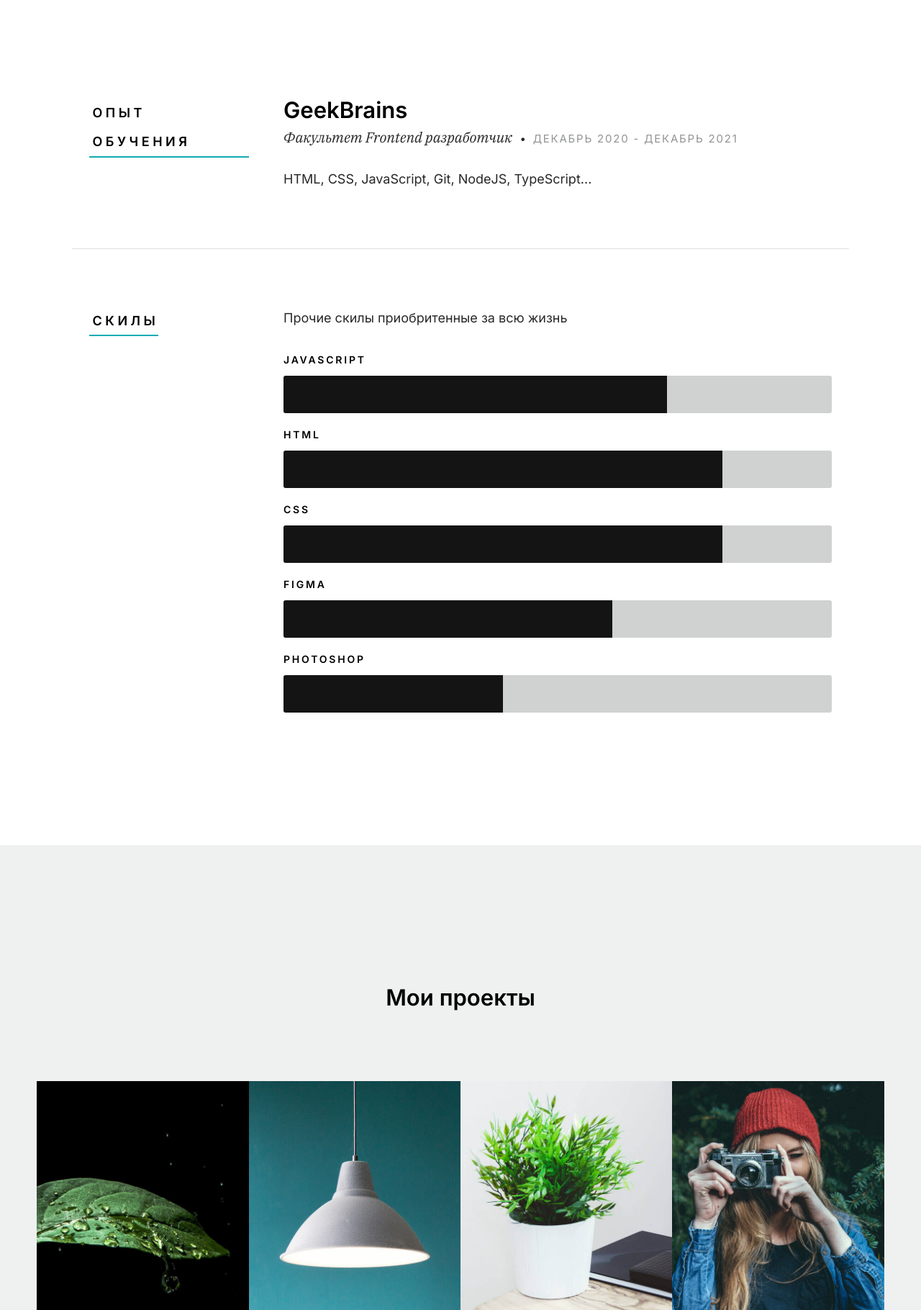
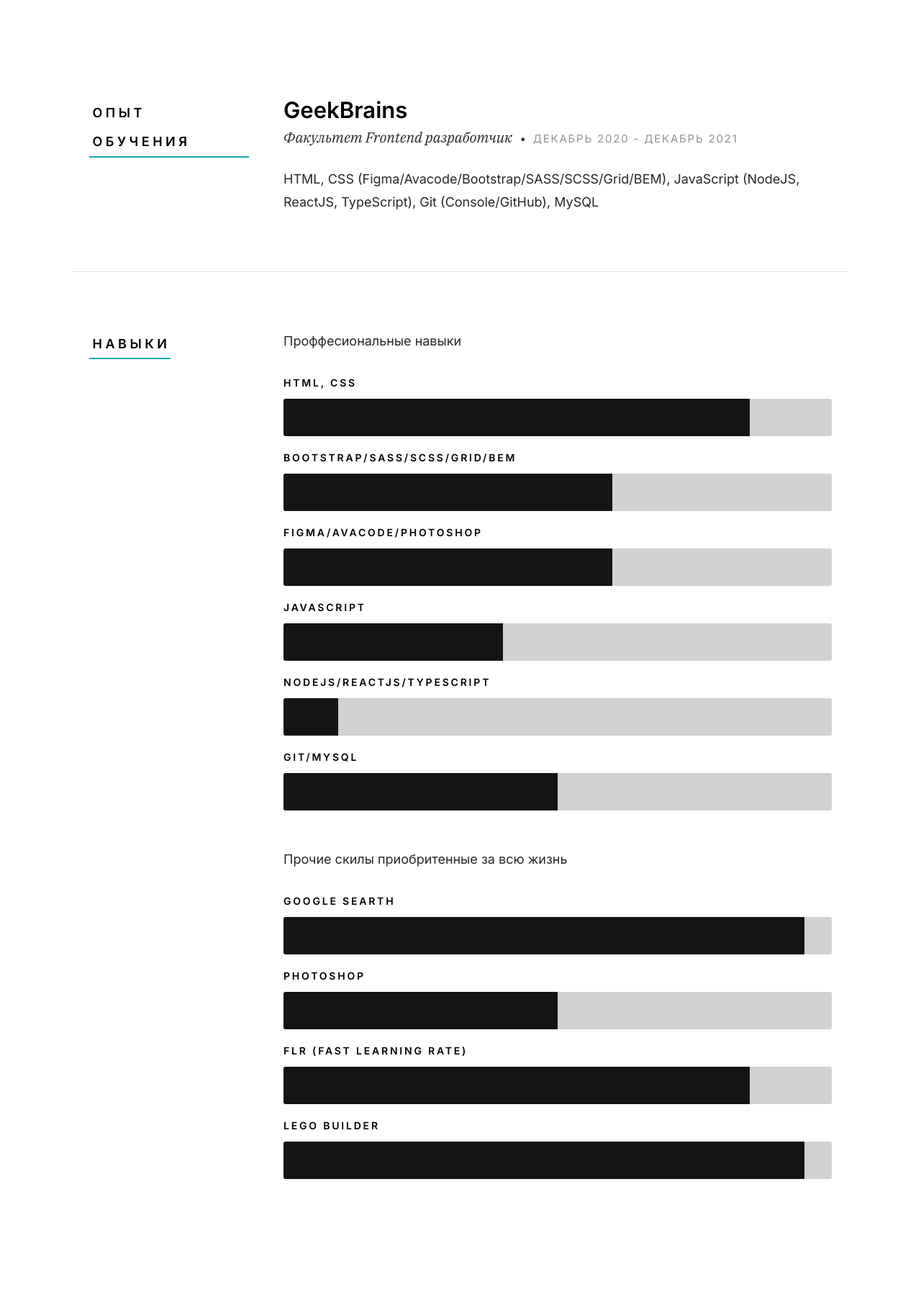
Before and after one commit to MarcusSten/marcussten.github.io, a PHP site: page / in a window 1280 px wide. Shown: the part 1880-3700 px from the top of the page at 72% size. Run offline with PHP 8.4, Linux system fonts and the light colour scheme; some libraries are stand-ins or nearby versions.

Commit message:
edit site5 and starting page

```diff
--- a/index.html
+++ b/index.html
@@ -121,12 +121,10 @@
                     </h3>
 
                     <div class="s-hero__content-social">
-                        <a href="#0"><i class="fab fa-facebook-square" aria-hidden="true"></i></a>
-                        <a href="#0"><i class="fab fa-twitter" aria-hidden="true"></i></a>
-                        <a href="#0"><i class="fab fa-instagram" aria-hidden="true"></i></a>
-                        <a href="#0"><i class="fab fa-dribbble" aria-hidden="true"></i></a>
-                        <a href="#0"><i class="fab fa-behance" aria-hidden="true"></i></a>
-                        <a href="#0"><i class="fab fa-linkedin" aria-hidden="true"></i></a>
+                        <a href="https://vk.com/malmeloon"><i class="fab fa-vk" aria-hidden="true"></i></a>
+                        <a href="https://github.com/MarcusSten/marcussten.github.io"><i class="fab fa-github" aria-hidden="true"></i></a>
+                        <a href="https://t.me/MarusSten"><i class="fab fa-telegram" aria-hidden="true"></i></a>
+                        <a href="https://www.linkedin.com/mwlite/in/marcus-braun-b6a1ba207"><i class="fab fa-linkedin" aria-hidden="true"></i></a>
                     </div>
 
                 </div> <!-- end s-hero__content-about -->
@@ -227,7 +225,7 @@ Yes, I am 35 years old, and I am an accomplished man according to most of the pa
                     </div>
 
                     <p>
-                    HTML, CSS, JavaScript, Git, NodeJS, TypeScript...
+                    HTML, CSS (Figma/Avacode/Bootstrap/SASS/SCSS/Grid/BEM), JavaScript (NodeJS, ReactJS, TypeScript), Git (Console/GitHub), MySQL
                     </p>
 
                 </div> <!-- end resume-block -->
@@ -308,38 +306,59 @@ Yes, I am 35 years old, and I am an accomplished man according to most of the pa
 
         <div class="row s-resume__section">
             <div class="column large-3 tab-12">
-                <h3 class="section-header-allcaps ru" lang="ru">Скилы</h3>
+                <h3 class="section-header-allcaps ru" lang="ru">Навыки</h3>
                 <h3 class="section-header-allcaps en" lang="en">Skills</h3>
             </div>
             <div class="column large-9 tab-12">
                 <div class="resume-block">
 
-                    <p class="ru" lang="ru">
-                    Прочие скилы приобритенные за всю жизнь
-                    </p>
-                    <p class="en" lang="en">
-                    Other skills acquired over a lifetime
-                    </p>
+                    <p class="ru" lang="ru">Проффесиональные навыки</p>
+                    <p class="en" lang="en">Professional skills</p>
                     <ul class="skill-bars-fat">
                         <li>
-                        <div class="progress percent70"></div>
-                        <strong>Javascript</strong>
-                        </li>
-                        <li>
-                        <div class="progress percent80"></div>
-                        <strong>HTML</strong>
-                        </li>
-                        <li>
-                        <div class="progress percent80"></div>
-                        <strong>CSS</strong>
+                        <div class="progress percent85"></div>
+                        <strong>HTML, CSS</strong>
                         </li>
                         <li>
                         <div class="progress percent60"></div>
-                        <strong>Figma</strong>
+                        <strong>Bootstrap/SASS/SCSS/Grid/BEM</strong>
+                        </li>
+                        <li>
+                        <div class="progress percent60"></div>
+                        <strong>Figma/Avacode/Photoshop</strong>
                         </li>
                         <li>
                         <div class="progress percent40"></div>
+                        <strong>JavaScript</strong>
+                        </li>
+                        <li>
+                        <div class="progress percent10"></div>
+                        <strong>NodeJS/ReactJS/TypeScript</strong>
+                        </li>
+                        <li>
+                        <div class="progress percent50"></div>
+                        <strong>Git/MySQL</strong>
+                        </li>
+                    </ul>
+
+                    <p class="ru" lang="ru">Прочие скилы приобритенные за всю жизнь</p>
+                    <p class="en" lang="en">Other skills acquired over a lifetime</p>
+                    <ul class="skill-bars-fat">
+                        <li>
+                        <div class="progress percent95"></div>
+                        <strong>Google searth</strong>
+                        </li>
+                        <li>
+                        <div class="progress percent50"></div>
                         <strong>Photoshop</strong>
+                        </li>
+                        <li>
+                        <div class="progress percent85"></div>
+                        <strong>FLR (Fast Learning Rate)</strong>
+                        </li>
+                        <li>
+                        <div class="progress percent95"></div>
+                        <strong>Lego Builder</strong>
                         </li>
                     </ul>
 
@@ -404,7 +423,7 @@ Yes, I am 35 years old, and I am an accomplished man according to most of the pa
                                  img/portfolio/shutterbug@2x.jpg 2x" alt="">
                 </a>
                 <div>
-                <p>Shop</p>
+                <p>KRAKEN</p>
                 </div>
             </div> <!-- end folio-item -->
 
@@ -415,9 +434,21 @@ Yes, I am 35 years old, and I am an accomplished man according to most of the pa
                                  img/portfolio/fuji@2x.jpg 2x" alt="">
                 </a>
                 <div>
-                <p>Notes</p>
+                <p>Shop</p>
                 </div>
-            </div> <!-- end folio-item -->
+            </div>
+
+            <div class="column folio-item">
+                <a href="#modal-06" class="folio-item__thumb">
+                    <img src="img/portfolio/rucksack.jpg"
+                         srcset="img/portfolio/fuji.jpg 1x,
+                                 img/portfolio/fuji@2x.jpg 2x" alt="">
+                </a>
+                <div>
+                <p>Images</p>
+                </div>
+            </div>
+            <!-- end folio-item -->
 
         </div> <!-- end folio-list -->
 
@@ -483,11 +514,11 @@ Yes, I am 35 years old, and I am an accomplished man according to most of the pa
                 <img src="img/portfolio/gallery/g-shutterbug.jpg" alt="" />
 
                 <div class="modal-popup__desc">
-                    <h5>HTML/CSS shop</h5>
-                    <p class="ru" lang="ru">Сайт интернет-магазина одежды. Применены HTML5, Bootstrap, Препроцессоры, CSS3, Grid layout.</p>
-                    <p class="en" lang="en">Website of an online clothing store. HTML5, Bootstrap, Preprocessors, CSS3, Grid layout are used.</p>
+                    <h5>HTML/CSS KRAKEN</h5>
+                    <p class="ru" lang="ru">Одностраничный сайт. Применены Препроцессоры, БЭМ, трансформации CSS3.</p>
+                    <p class="en" lang="en">A single-page website. Preprocessors, BEM, and CSS3 transformations are applied.</p>
                     <ul class="modal-popup__cat">
-                        <li>HTML5, Bootstrap, Preprocessors, CSS3, Grid layout</li>
+                        <li>HTML5, BEM, Preprocessors, CSS3, Transformations</li>
                     </ul>
                 </div>
 
@@ -502,18 +533,39 @@ Yes, I am 35 years old, and I am an accomplished man according to most of the pa
                 <img src="img/portfolio/gallery/g-fuji.jpg" alt="" />
 
                 <div class="modal-popup__desc">
-                    <h5>JavaScript Notes</h5>
-                    <p class="ru" lang="ru">Приложение заметок. Применены JavaScript, NodeJS, Twig.</p>
-                    <p class="en" lang="en">The notes app. JavaScript, NodeJS, and Twig are used.</p>
+                    <h5>HTML/CSS shop</h5>
+                    <p class="ru" lang="ru">Сайт интернет-магазина одежды. Применены HTML5, Bootstrap, Препроцессоры, CSS3, Grid layout.</p>
+                    <p class="en" lang="en">Website of an online clothing store. HTML5, Bootstrap, Preprocessors, CSS3, Grid layout are used.</p>
                     <ul class="modal-popup__cat">
-                        <li>JavaScript, NodeJS, Twig</li>
+                        <li>HTML5, Bootstrap, Preprocessors, CSS3, Grid layout</li>
                     </ul>
                 </div>
 
                 <a href="site5/index.html" class="modal-popup__details ru" lang="ru">Открыть проект</a>
                 <a href="site5/index.html" class="modal-popup__details en" lang="en">Project link</a>
             </div>
-        </div> <!-- end modal -->
+        </div>
+
+        <div id="modal-06" hidden>
+            <div class="modal-popup">
+
+                <img src="img/portfolio/gallery/g-rucksack.jpg" alt="" />
+
+                <div class="modal-popup__desc">
+                    <h5>Bootstrap</h5>
+                    <p class="ru" lang="ru">Одностраничный сайт. Применен Bootstrap.</p>
+                    <p class="en" lang="en">A single-page website. Bootstrap are applied.</p>
+                    <ul class="modal-popup__cat">
+                        <li>Bootstrap</li>
+                    </ul>
+                </div>
+
+                <a href="site6/index.html" class="modal-popup__details ru" lang="ru">Открыть проект</a>
+                <a href="site6/index.html" class="modal-popup__details en" lang="en">Project link</a>
+            </div>
+        </div>
+
+        <!-- end modal -->
 
     </section> <!-- end s-portfolio -->
 
--- a/site5/single_page.html
+++ b/site5/single_page.html
@@ -305,7 +305,7 @@
 						<div class="selecting_parameters">
 							<div class="parameters_block">
 								<p class="parameters_title">CHOOSE COLOR</p>
-									<select name="sizing">
+									<select name="parametesrs_" class="param_block_select">
 										<option selected disabled>Color</option>
 										<option>Red</option>
 										<option>White</option>
@@ -316,7 +316,7 @@
 							</div>
 							<div class="parameters_block">
 								<p class="parameters_title">CHOOSE SIZE</p>
-									<select name="colors">
+									<select name="colors" class="param_block_select">
 										<option selected disabled>Size</option>
 										<option>XS</option>
 										<option>S</option>
@@ -328,7 +328,7 @@
 							</div>
 							<div class="parameters_block">
 								<p class="parameters_title">QUANTITY</p>
-									<select name="quantity">
+									<select name="quantity" class="param_block_select">
 										<option selected disabled>Quantity</option>
 										<option>1</option>
 										<option>2</option>
```
Also changed, not shown: site5/shoppingcart.html (+27 -3 lines), site5/style.css (+32 -1 lines).
